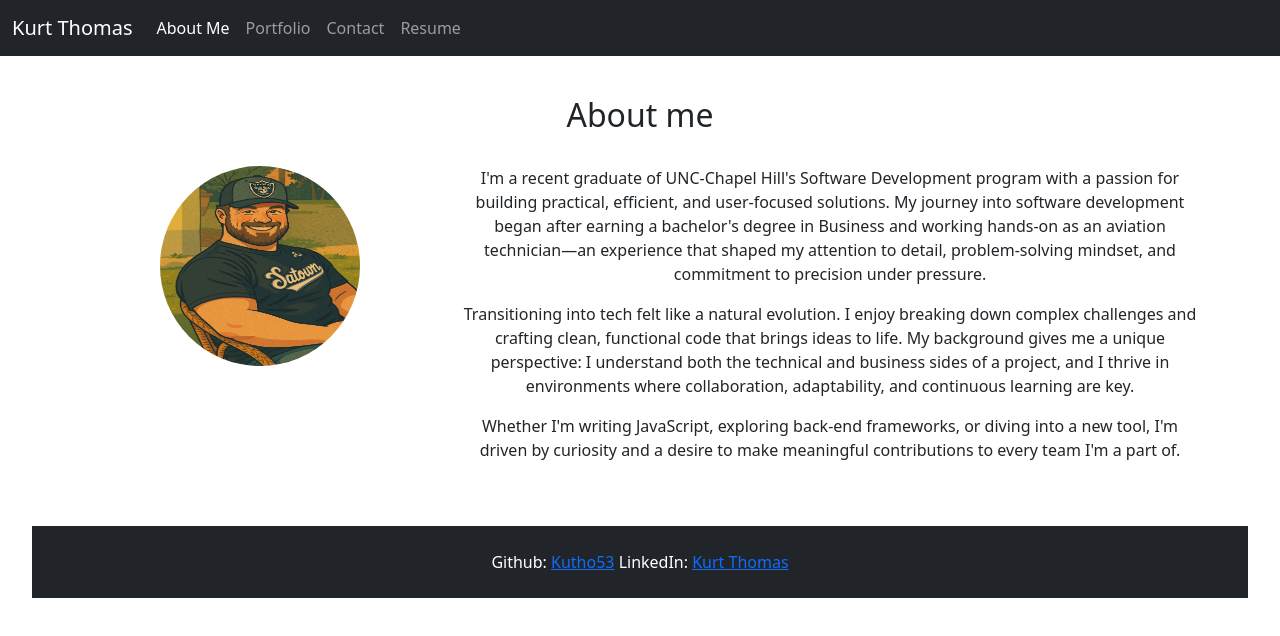
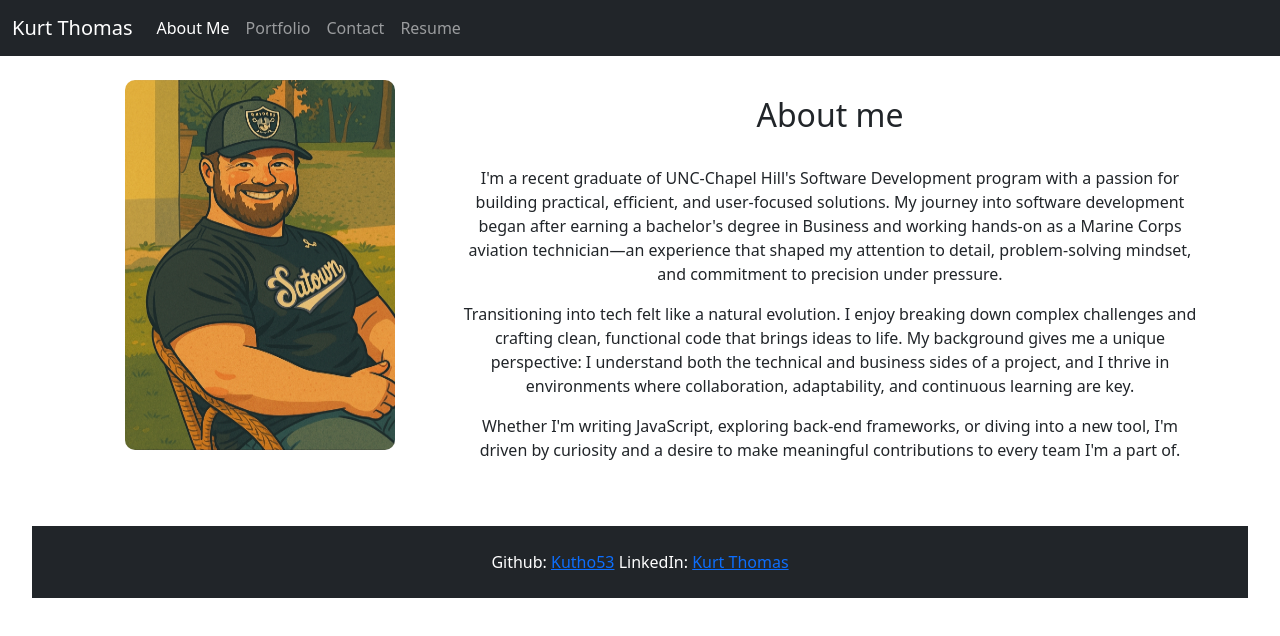
Before and after one commit to kutho53/React-Portfolio, a React (Vite) app: page / in a window 1280 px wide. Shown: the top 636 px of the page. Built offline with nearby package versions, Linux system fonts and the light colour scheme; the HTML template or start-up script is replaced by a standard one.

Commit message:
aboutMe formatting updates

```diff
--- a/src/pages/aboutMe.jsx
+++ b/src/pages/aboutMe.jsx
@@ -3,15 +3,16 @@ import image from '../assets/Screenshot_20250623_235626_Gallery.jpg';
 function AboutMe(){
   return (
     <section class='container mt-5' id='aboutMe'>
-      <h2 style={{marginTop: '2em', marginBottom: '1em'}}>About me</h2>
+
       <div class='row'>
         <div class='col-sm-4'>
-          <img src={image} alt='stick figure' style={{ width: '200px', height: '200px', backgroundColor: 'pink', borderRadius: 100 }} />
+          <img src={image} alt='stick figure' style={{ width: '270px', height: '370px', backgroundColor: 'pink', borderRadius: 10 }} />
         </div>
         <div class='col-sm-8'>
+          <h2 style={{marginTop: '0.5em', marginBottom: '1em'}}>About me</h2>
           <p>
 
-            I'm a recent graduate of UNC-Chapel Hill's Software Development program with a passion for building practical, efficient, and user-focused solutions. My journey into software development began after earning a bachelor's degree in Business and working hands-on as an aviation technician—an experience that shaped my attention to detail, problem-solving mindset, and commitment to precision under pressure.
+            I'm a recent graduate of UNC-Chapel Hill's Software Development program with a passion for building practical, efficient, and user-focused solutions. My journey into software development began after earning a bachelor's degree in Business and working hands-on as a Marine Corps aviation technician—an experience that shaped my attention to detail, problem-solving mindset, and commitment to precision under pressure.
           </p><p>
             Transitioning into tech felt like a natural evolution. I enjoy breaking down complex challenges and crafting clean, functional code that brings ideas to life. My background gives me a unique perspective: I understand both the technical and business sides of a project, and I thrive in environments where collaboration, adaptability, and continuous learning are key.
           </p><p>
```
